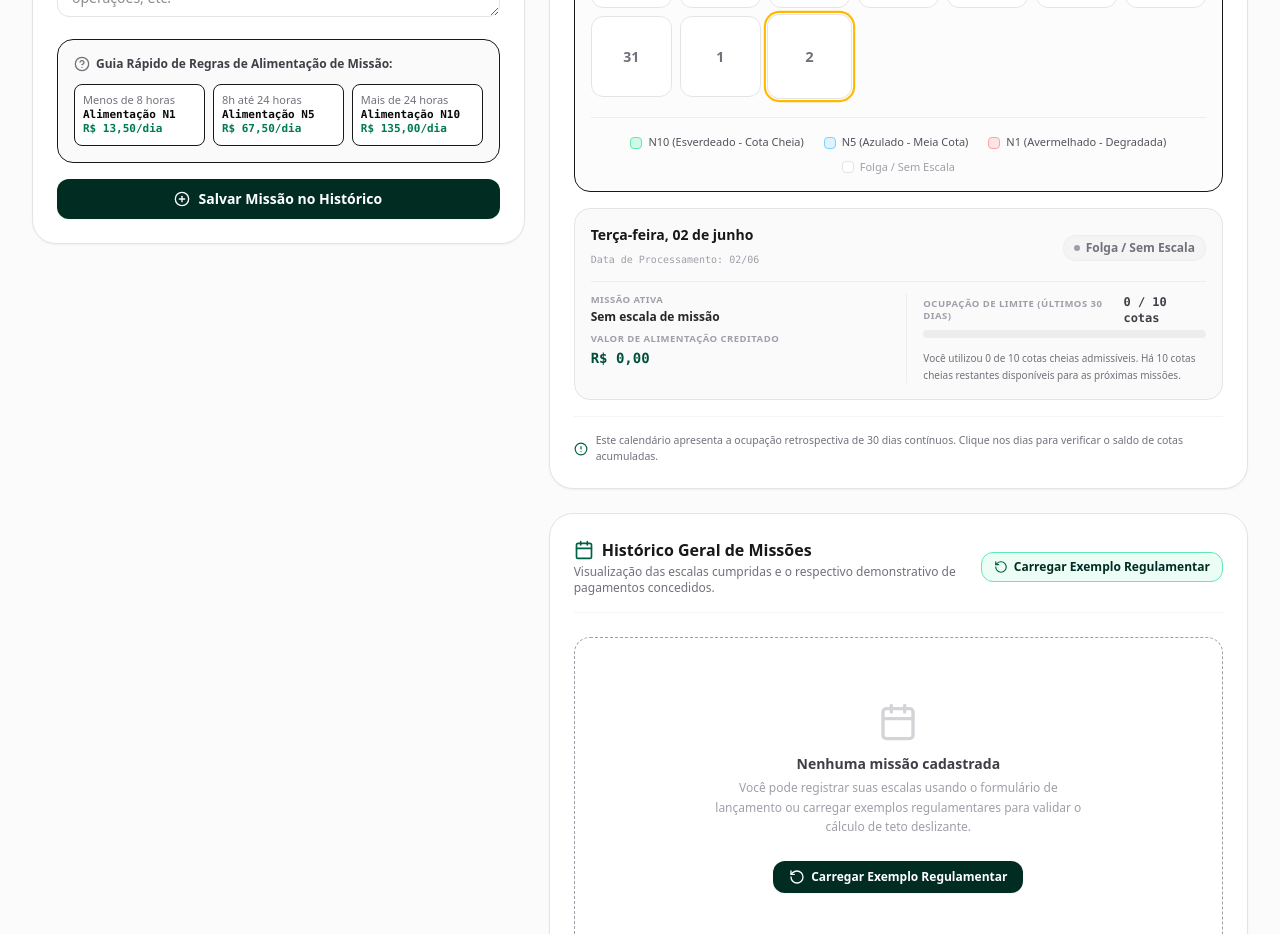
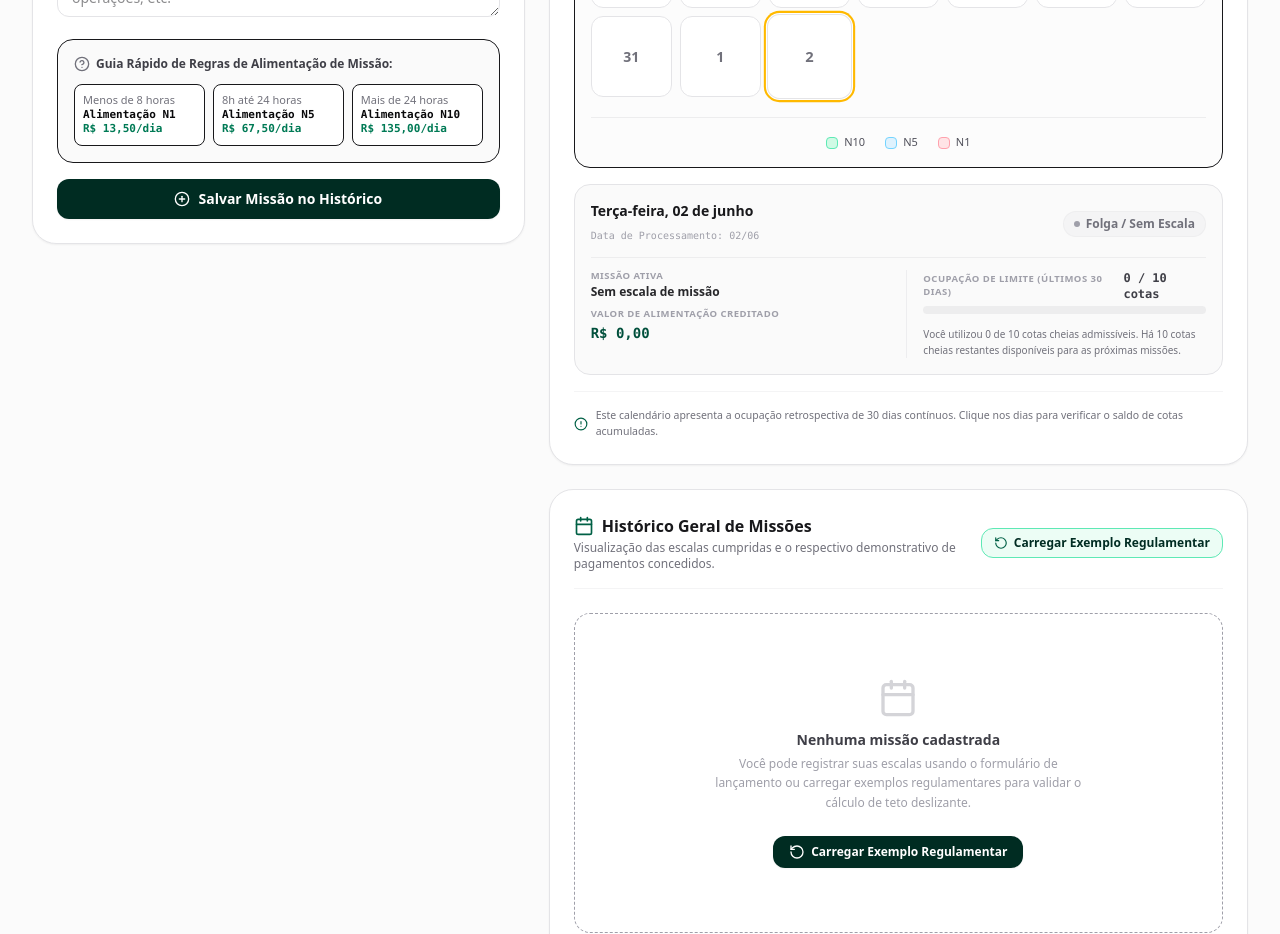
Before and after one commit to bfnrmmnt-bot/C-lculo-Manobra, a React (Vite) app: page / in a window 1280 px wide. Shown: the part 1000-1934 px from the top of the page. Built offline with nearby package versions, Linux system fonts and the light colour scheme.

Commit message:
refactor: simplify mission legend labels
Remove descriptive text from N10, N5, and N1 legend items to reduce visual clutter and remove unused "Folga / Sem Escala" entry.

```diff
--- a/src/components/MissionHistory.tsx
+++ b/src/components/MissionHistory.tsx
@@ -248,19 +248,15 @@ export default function MissionHistory({
           <div className="mt-5 pt-4 border-t border-zinc-200/60 flex flex-wrap justify-center items-center gap-x-5 gap-y-2 text-[11px] text-zinc-650">
             <div className="flex items-center gap-1.5">
               <span className="w-3 h-3 rounded bg-emerald-100 border border-emerald-300 block" />
-              <span className="text-zinc-600 font-medium">N10 (Esverdeado - Cota Cheia)</span>
+              <span className="text-zinc-600 font-medium">N10</span>
             </div>
             <div className="flex items-center gap-1.5">
               <span className="w-3 h-3 rounded bg-sky-100 border border-sky-300 block" />
-              <span className="text-zinc-600 font-medium">N5 (Azulado - Meia Cota)</span>
+              <span className="text-zinc-600 font-medium">N5</span>
             </div>
             <div className="flex items-center gap-1.5">
               <span className="w-3 h-3 rounded bg-rose-100 border border-rose-300 block" />
-              <span className="text-zinc-600 font-medium">N1 (Avermelhado - Degradada)</span>
-            </div>
-            <div className="flex items-center gap-1.5">
-              <span className="w-3 h-3 rounded bg-white border border-zinc-200 block" />
-              <span className="text-zinc-450 text-zinc-400">Folga / Sem Escala</span>
+              <span className="text-zinc-600 font-medium">N1</span>
             </div>
           </div>
         </div>
```
